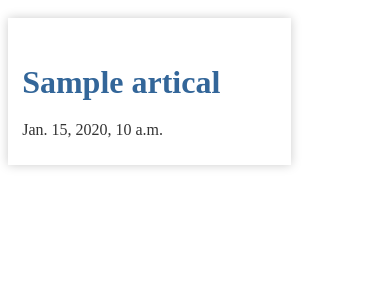
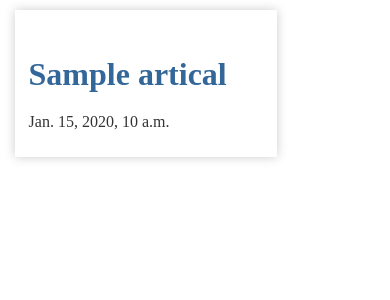
Before and after one commit to owlsome2501/some2501, a Django app: template templates/blog/index.html in a window 390 px wide. Shown: the top 300 px of the page. Run offline with Django 3.2, Linux system fonts and the light colour scheme; the template is opened without the code that fills it: most values are stand-ins (such as "Sample title", 1, 10 or a date in 2020).

Commit message:
fix bug in mobile chrome :)

```diff
--- a/static/blog/main.css
+++ b/static/blog/main.css
@@ -52,8 +52,8 @@ h1, h2, h3, h4, h5, h6 {
     .artical,
     .artical_list {
         margin: 2% 2% 2% 2%;
-        display: table-cell;
-        vertical-align: middle;
+        /* display: table-cell; */
+        /* vertical-align: middle; */
         /* display: flex; */
         /* align-items: center; */
         /* justify-content: center; */
```
